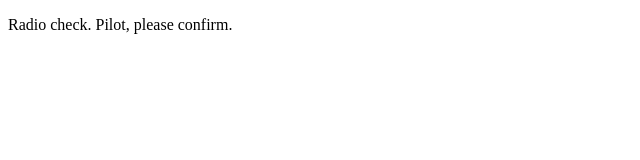
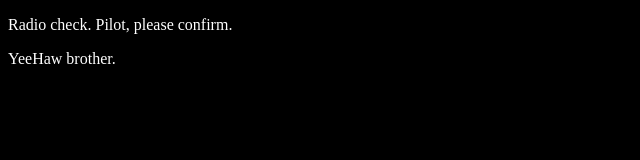
Before and after one commit to Quombus/git-studio, a plain HTML site: page index.html in a window 1280 px wide. Shown: the whole page, without its empty margins (0-640 px from the left). Drawn offline with Linux system fonts and the light colour scheme.

Commit message:
added css and edited html

```diff
--- a/index.html
+++ b/index.html
@@ -1,6 +1,10 @@
 <!DOCTYPE html>
 <html>
+   <head>
+      <link rel="stylesheet" type="text/css" href="style.css">
+   </head>
    <body>
       <p>Radio check. Pilot, please confirm.</p>
+      <p>YeeHaw brother.</p>
    </body>
 </html>
--- /dev/null
+++ b/style.css
@@ -0,0 +1,4 @@
+body {
+    color: white;
+    background-color: black;
+ }
```
